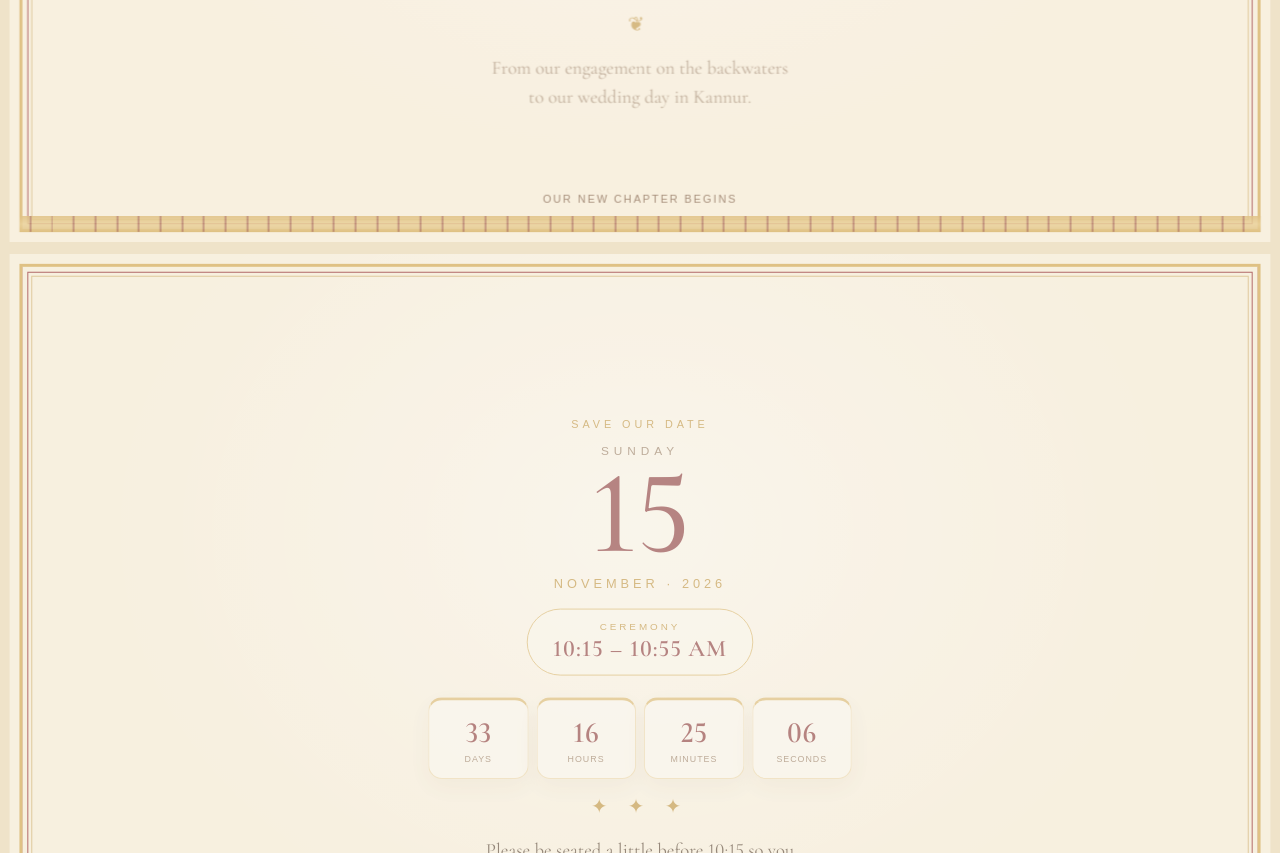
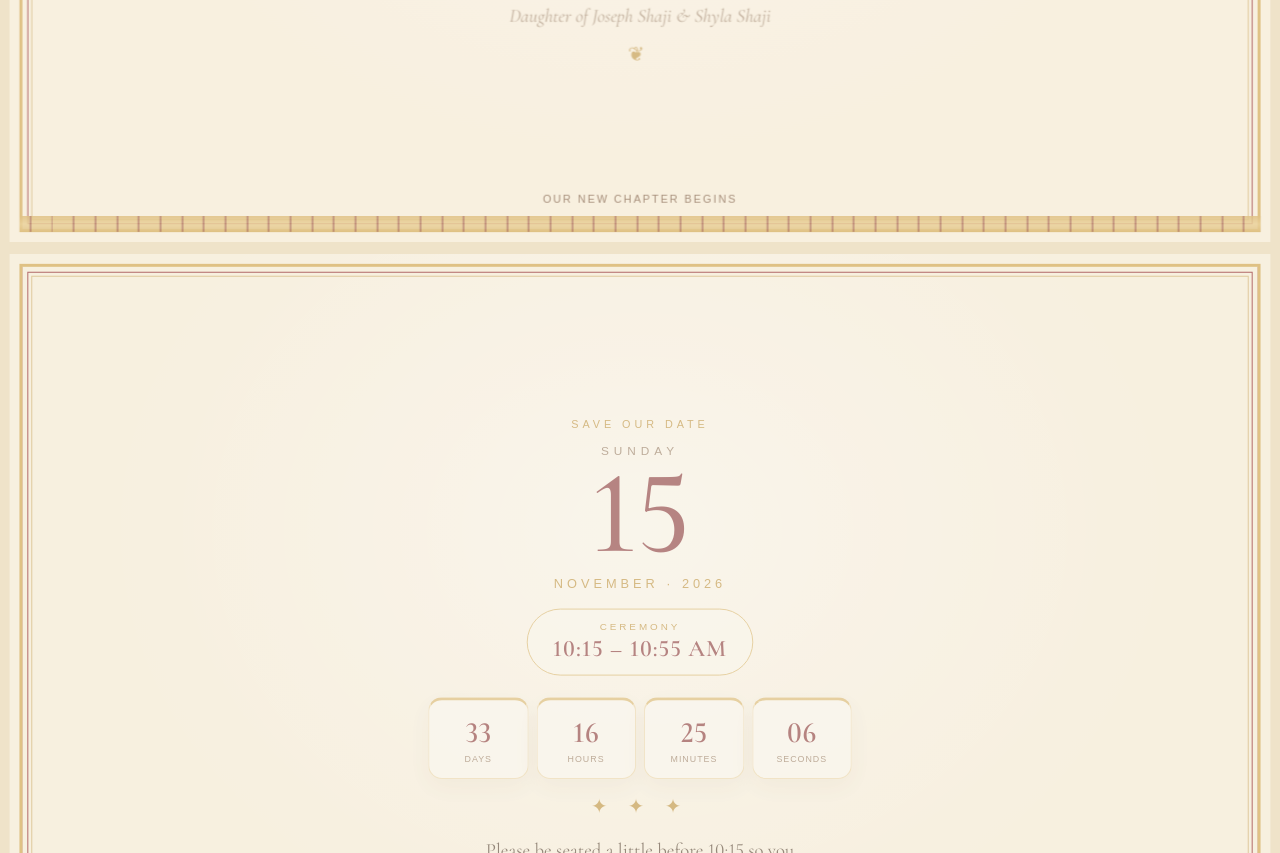
Before and after one commit to vishnu13pv/vishnu-neenu-wedding, a plain HTML site: page index.html in a window 1280 px wide. Shown: the part 1387-2240 px from the top of the page. Drawn offline with nearby package versions, Linux system fonts and the light colour scheme.

Commit message:
Remove the engagement-on-the-backwaters line
Co-Authored-By: Claude Opus 5.5 <noreply@anthropic.com>

```diff
--- a/index.html
+++ b/index.html
@@ -221,7 +221,6 @@ body{overflow-x:hidden}
         <div class="amp" style="margin:-4px 0 0">&amp;</div>
         <div class="person"><div class="person-name">Neenu</div><div class="person-parents">Daughter of Joseph Shaji &amp; Shyla Shaji</div></div>
         <div class="ornament">❦</div>
-        <div class="small" style="color:var(--muted)">From our engagement on the backwaters<br>to our wedding day in Kannur.</div>
       </div>
       <div class="footer">Our new chapter begins</div>
     </section>
```
